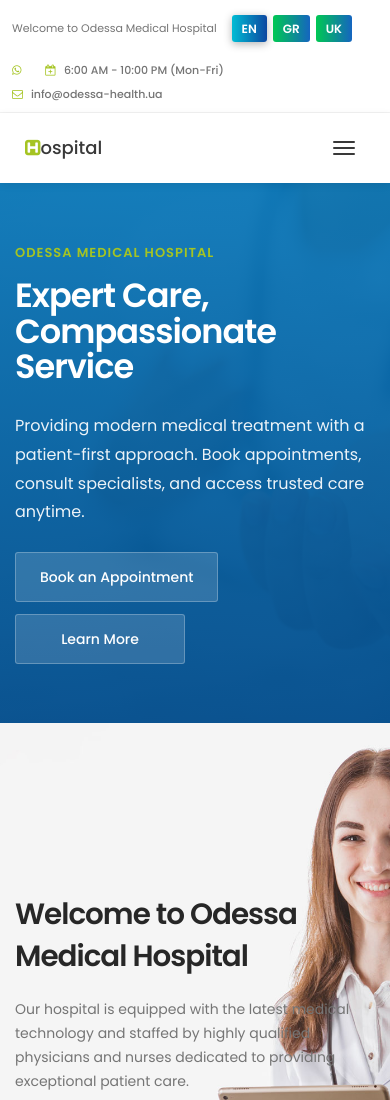
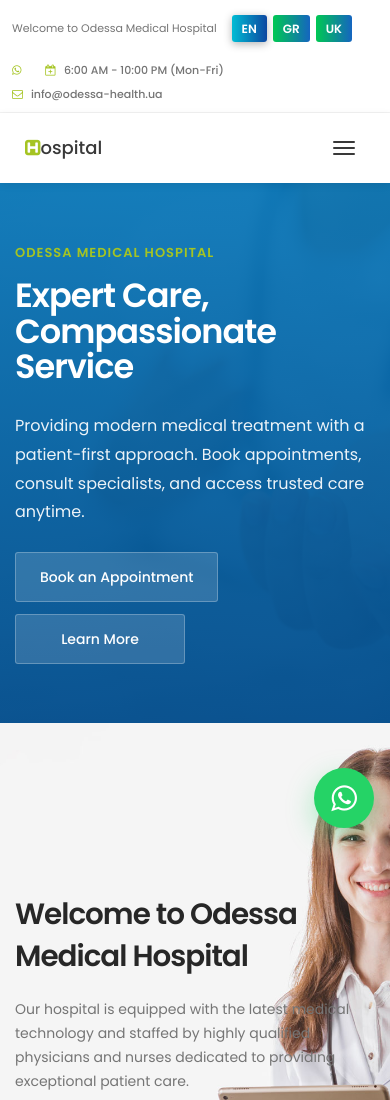
Before and after one commit to Calistopara-obapluto-Bandit/health-hospital-site, a website: page index.html in a window 390 px wide. Shown: the top 1100 px of the page. Drawn offline with Linux system fonts and the light colour scheme.

Commit message:
Make WhatsApp contact button visible

```diff
--- a/index.html
+++ b/index.html
@@ -51,6 +51,50 @@
           .language-selector button:hover {
                transform: translateY(-2px);
                box-shadow: 0 2px 6px rgba(0,0,0,0.2);
+          }
+
+          .whatsapp-float {
+               position: fixed;
+               right: 24px;
+               bottom: 24px;
+               z-index: 10000;
+               display: inline-flex;
+               align-items: center;
+               gap: 10px;
+               background: #25D366;
+               color: #ffffff;
+               border-radius: 50px;
+               padding: 14px 20px;
+               box-shadow: 0 10px 28px rgba(37, 211, 102, 0.36);
+               font-size: 15px;
+               font-weight: 600;
+          }
+
+          .whatsapp-float:hover,
+          .whatsapp-float:focus {
+               color: #ffffff;
+               background: #1fb857;
+               transform: translateY(-2px);
+          }
+
+          .whatsapp-float i {
+               font-size: 30px;
+               line-height: 1;
+          }
+
+          @media only screen and (max-width: 639px) {
+               .whatsapp-float {
+                    right: 16px;
+                    bottom: 16px;
+                    width: 60px;
+                    height: 60px;
+                    justify-content: center;
+                    padding: 0;
+               }
+
+               .whatsapp-float span {
+                    display: none;
+               }
           }
      </style>
 
@@ -548,6 +592,11 @@
           </div>
      </footer>
 
+     <a class="whatsapp-float" href="https://wa.me/380756612610" target="_blank" rel="noopener noreferrer" title="Chat on WhatsApp">
+          <i class="fa fa-whatsapp" aria-hidden="true"></i>
+          <span>WhatsApp</span>
+     </a>
+
      <!-- SCRIPTS -->
      <script src="js/jquery.js"></script>
      <script src="js/bootstrap.min.js"></script>
```
Also changed, not shown: render.yaml (+5 -11 lines).
